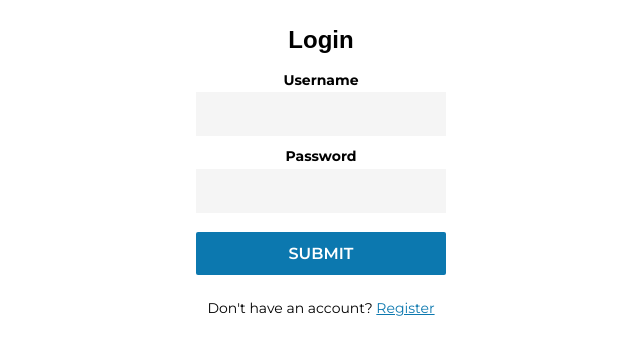
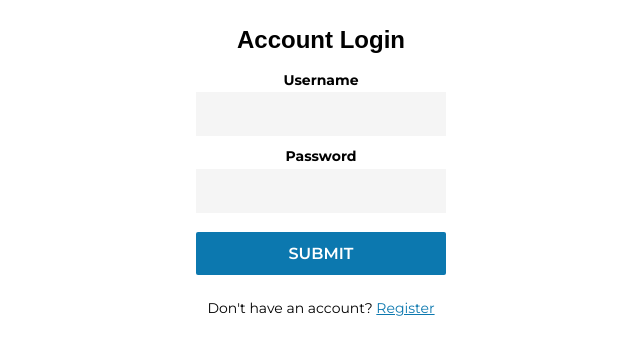
Before and after one commit to alaneicker1975/react-user-registration-and-login, a React (Vite) app: page /login in a window 1280 px wide. Shown: the top 354 px of the page, without its empty margins (319-959 px from the left). Built offline with nearby package versions, Linux system fonts and the light colour scheme.

Commit message:
updates content

```diff
--- a/src/pages/login/index.js
+++ b/src/pages/login/index.js
@@ -39,7 +39,7 @@ const Login = props => {
   return (
     <Fragment>
       <UserForm
-        title="Login"
+        title="Account Login"
         onValidationSuccess={submitFormData}
         formError={formError}
       />
--- a/src/pages/register/index.js
+++ b/src/pages/register/index.js
@@ -43,7 +43,7 @@ const Register = props => {
   return (
     <Fragment>
       <UserForm
-        title="Register"
+        title="Register User"
         onValidationSuccess={submitFormData}
         formError={formError}
       />
```
